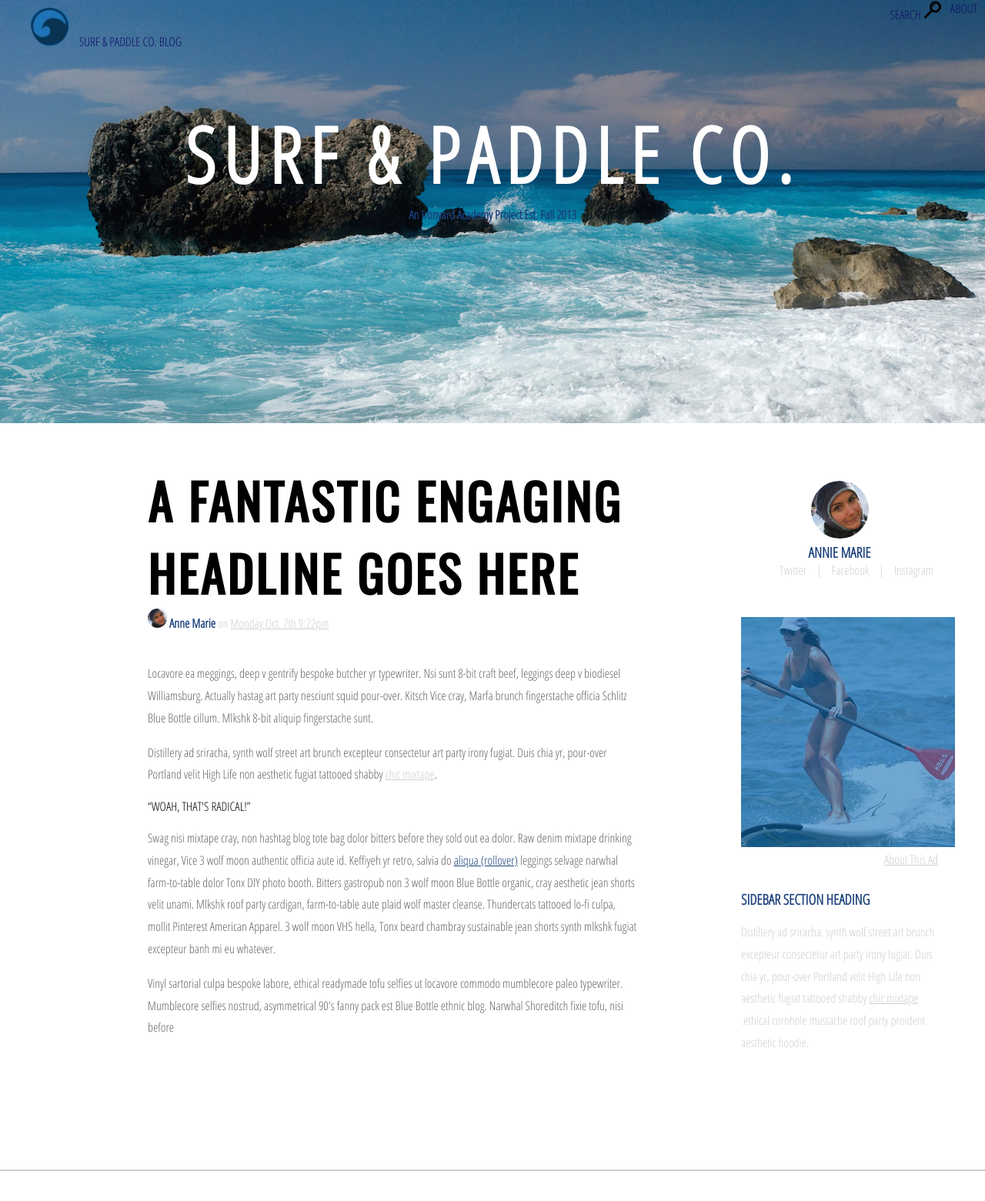
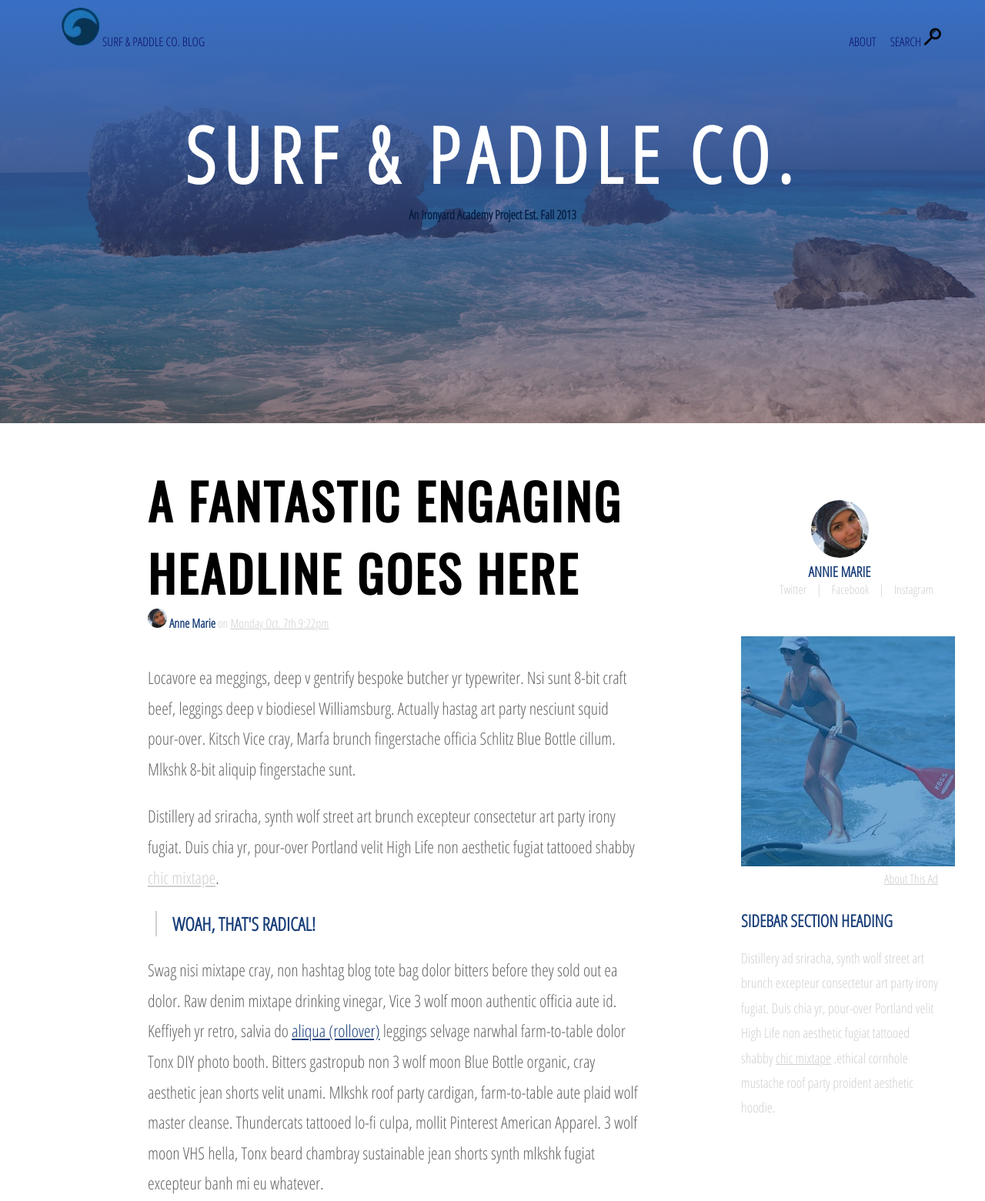
Before and after one commit to raveve/ironyardjan7, a plain HTML site: page index.html in a window 1280 px wide. Shown: the top 1561 px of the page at 77% size. Drawn offline with nearby package versions, Linux system fonts and the light colour scheme.

Commit message:
Updated HTML and CSS

```diff
--- a/css/main.css
+++ b/css/main.css
@@ -19,7 +19,6 @@ nav ul {
 
 nav li {
   display: inline;
-  padding-right: 10px;
 }
 
 nav a {
@@ -36,7 +35,12 @@ article, aside {
 HEADER
 ********************************/
 header {
-  background-image: url("../images/beach.jpg");
+  background:
+  linear-gradient(
+    rgba(57, 111, 196, 1),
+    rgba(57, 0, 0, 0.45)
+    ),
+  url("../images/beach.jpg");
   min-width: 100%;
   height: 550px;
 }
@@ -64,12 +68,24 @@ h1 {
 header p {
   text-align: center;
   font-weight: bold;
-  color: #1A3F7A;
+  color: #061D42;
   margin-top: 0;
+}
+
+.left_nav {
+  margin-left: 40px;
+  margin-right: 0px;
+  max-width: 500px;
 }
 
 .right_nav {
   float: right;
+  margin-right: 40px;
+  margin-top: -30px;
+}
+
+.right_nav li {
+  padding-right: 15px;
 }
 
 /*******************************
@@ -111,6 +127,7 @@ article ul {
 }
 
 article p {
+  font-size: 22px;
   color: #646466;
   line-height: 1.8em;
 }
@@ -123,12 +140,22 @@ article a {
   color: #1A3F7A;
 }
 
+blockquote {
+  font-family: 'Open Sans Condensed', sans-serif;
+  font-size: 24px;
+  color: #1A3F7A;
+  font-weight: bold;
+  padding-left: 20px;
+  margin-left: 10px;
+  border-left: 2px solid #CFCFD1;
+}
+
 /*******************************
 ASIDE
 ********************************/
 aside {
   width: 20%;
-  margin-top: 75px;
+  margin-top: 100px;
 }
 
 aside div {
@@ -173,10 +200,12 @@ aside a, li {
 }
 
 .sidetext h3 {
+  font-size: 22px;
   text-align: left;
 }
 
 .sidetext p {
+  font-size: 18px;
   color: #CFCFD1;
   line-height: 1.8em;
 }
@@ -192,7 +221,18 @@ footer {
 
 footer h2 {
   text-align: center;
+  color: #1A3F7A;
+  margin-bottom: 15px;
 }
+
+.popular_posts {
+  font-size: 0;
+}
+
+.pop_posts {
+  font-size: 16px;
+}
+
 .popular_posts img {
   width: 350px;
 }
@@ -201,6 +241,11 @@ footer h2 {
   display: inline-block;
   height: 350px;
   width: 350px;
+}
+
+.popular_posts {
+  padding-right: 10px;
+  padding-left: 10px;
 }
 
 #iylogo {
--- a/index.html
+++ b/index.html
@@ -13,19 +13,23 @@
 
 <body>
 
+  <div class="header_overlay">
   <header>
     <nav>
-    <ul>
+    <ul class="left_nav">
       <li><img src="images/wave.jpg" alt="Wave Logo" id="wave_logo"></li>
       <li><a href="#">SURF &#38; PADDLE CO. BLOG</a></li>
-      <li class="right_nav"><a href="#">ABOUT</a></li>
-      <li class="right_nav"><a href="#">SEARCH <img src="images/search.png" alt="Search" id="search"></a></li>
+    </ul>
+    <ul class="right_nav">
+      <li><a href="#">ABOUT</a></li>
+      <li><a href="#">SEARCH <img src="images/search.png" alt="Search" id="search"></a></li>
     </ul>
     </nav>
 
     <h1>SURF &#38; PADDLE CO.</h1>
     <p>An Ironyard Academy Project Est. Fall 2013</p>
   </header>
+  </div>
 
   <article>
     <h2>A FANTASTIC ENGAGING HEADLINE GOES HERE</h2>
@@ -43,7 +47,7 @@
     consectetur art party irony fugiat. Duis chia yr, pour-over Portland velit
     High Life non aesthetic fugiat tattooed shabby <a href="#">chic mixtape</a>.
     </p>
-    <q>WOAH, THAT'S RADICAL!</q>
+    <blockquote>WOAH, THAT'S RADICAL!</blockquote>
     <p>Swag nisi mixtape cray, non hashtag blog tote bag dolor bitters before
     they sold out ea dolor. Raw denim mixtape drinking vinegar, Vice 3 wolf moon
     authentic officia aute id. Keffiyeh yr retro, salvia do <a href="#" class="rollover">aliqua
```
